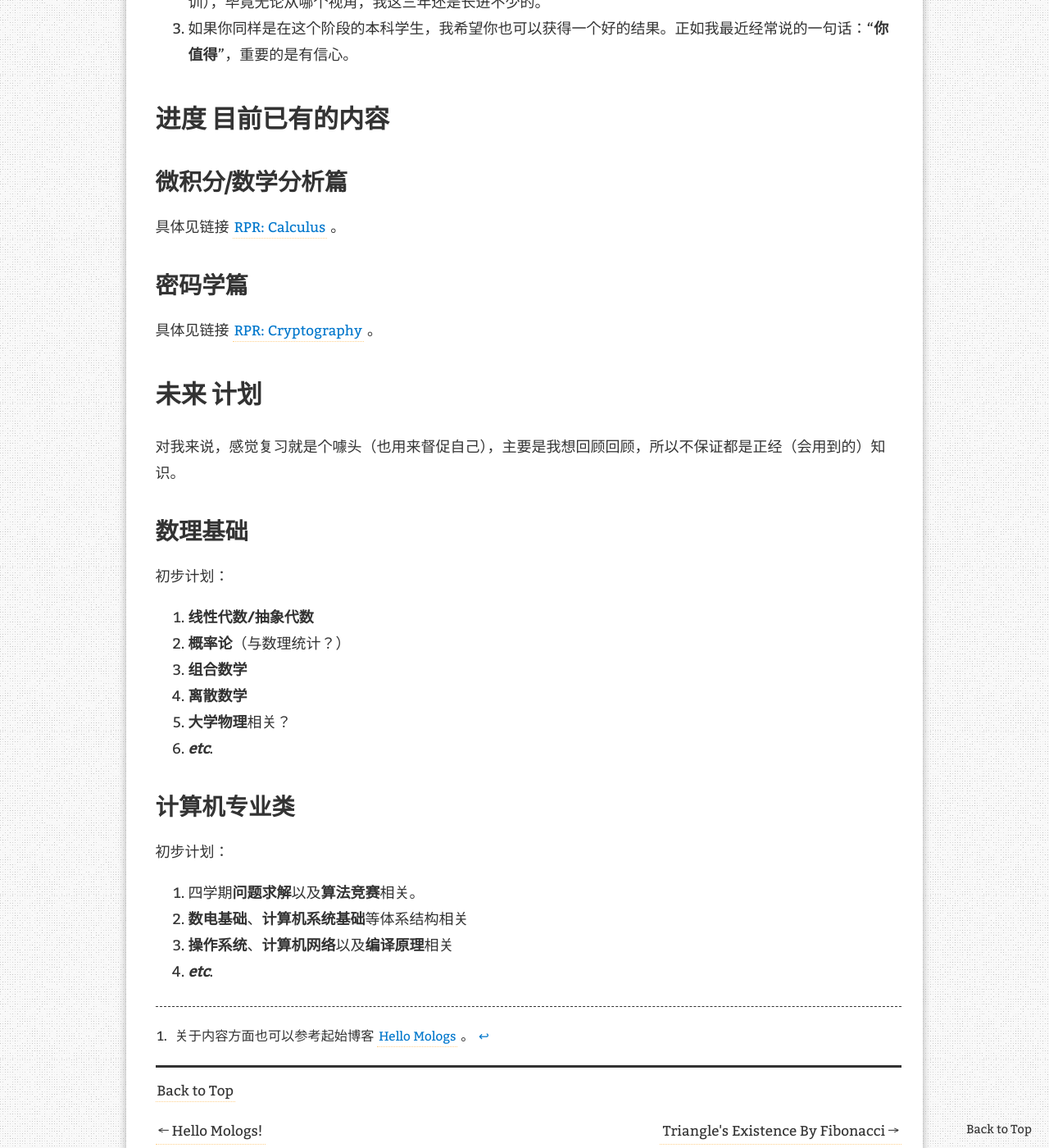
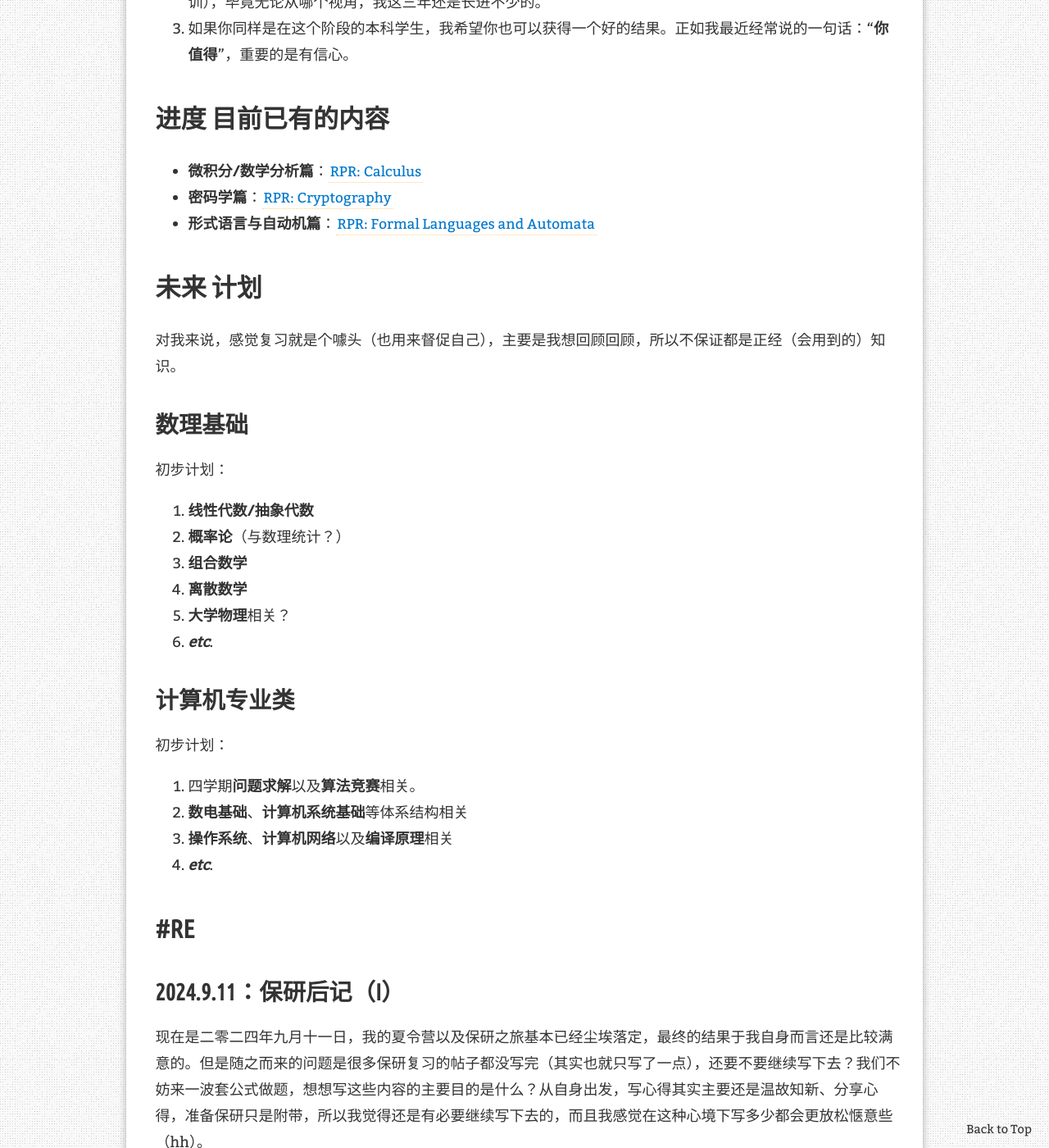
Before and after one commit to Mosms/Mologs, a Jekyll site: the page built from _posts/RPR/2024-04-08-RPR-Intro.md, in a window 1280 px wide and 1400 px high, scrolled down 1508 px. Shown: the whole window at 82% size. Built offline with Jekyll 4.4.1, drawn with Linux system fonts in a browser that asks for light colours; comment, search, counter and statistics services are not loaded; some of the changed text lies outside the part shown.

Commit message:
RPR Mod.

```diff
--- a/_posts/RPR/2024-04-08-RPR-Intro.md
+++ b/_posts/RPR/2024-04-08-RPR-Intro.md
@@ -24,19 +24,16 @@ redirect_from:
 ## 自说自话 ...
 
 1. 我还是希望这个系列能尽量写下去，并尽可能写好、写全，不要半途而废。
-
 2. 最重要地，希望这次申请我可以获得一个好的结果。我一直很认同“**往者不可谏，来者犹可追**”这句话，这时我想能做多少就做多少吧，不仅仅只为了功利的复习，也算是对前三年的学习过程作个回看和总结（经验、教训），毕竟无论从哪个视角，我这三年还是长进不少的。
 3. 如果你同样是在这个阶段的本科学生，我希望你也可以获得一个好的结果。正如我最近经常说的一句话：“**你值得**”，重要的是有信心。
 
 # 进度 目前已有的内容
 
-## 微积分/数学分析篇
++ **微积分/数学分析篇**：[RPR: Calculus](/Mologs/RPR/calculus/)
 
-具体见链接 [RPR: Calculus](/Mologs/RPR/calculus/) 。
++ **密码学篇**：[RPR: Cryptography](/Mologs/RPR/crypto/)
 
-## 密码学篇
-
-具体见链接 [RPR: Cryptography](/Mologs/RPR/crypto/) 。
++ **形式语言与自动机篇**：[RPR: Formal Languages and Automata](/Mologs/RPR/FLA/)
 
 # 未来 计划
 
@@ -62,5 +59,11 @@ redirect_from:
 3. **操作系统**、**计算机网络**以及**编译原理**相关
 4. ***etc***.
 
+# #RE
+
+## 2024.9.11：保研后记（I）
+
+现在是二零二四年九月十一日，我的夏令营以及保研之旅基本已经尘埃落定，最终的结果于我自身而言还是比较满意的。但是随之而来的问题是很多保研复习的帖子都没写完（其实也就只写了一点），还要不要继续写下去？我们不妨来一波套公式做题，想想写这些内容的主要目的是什么？从自身出发，写心得其实主要还是温故知新、分享心得，准备保研只是附带，所以我觉得还是有必要继续写下去的，而且我感觉在这种心境下写多少都会更放松惬意些（hh）。
+
 
 [^1]: 关于内容方面也可以参考起始博客 [Hello Mologs](/Mologs/hellogs/) 。
```
